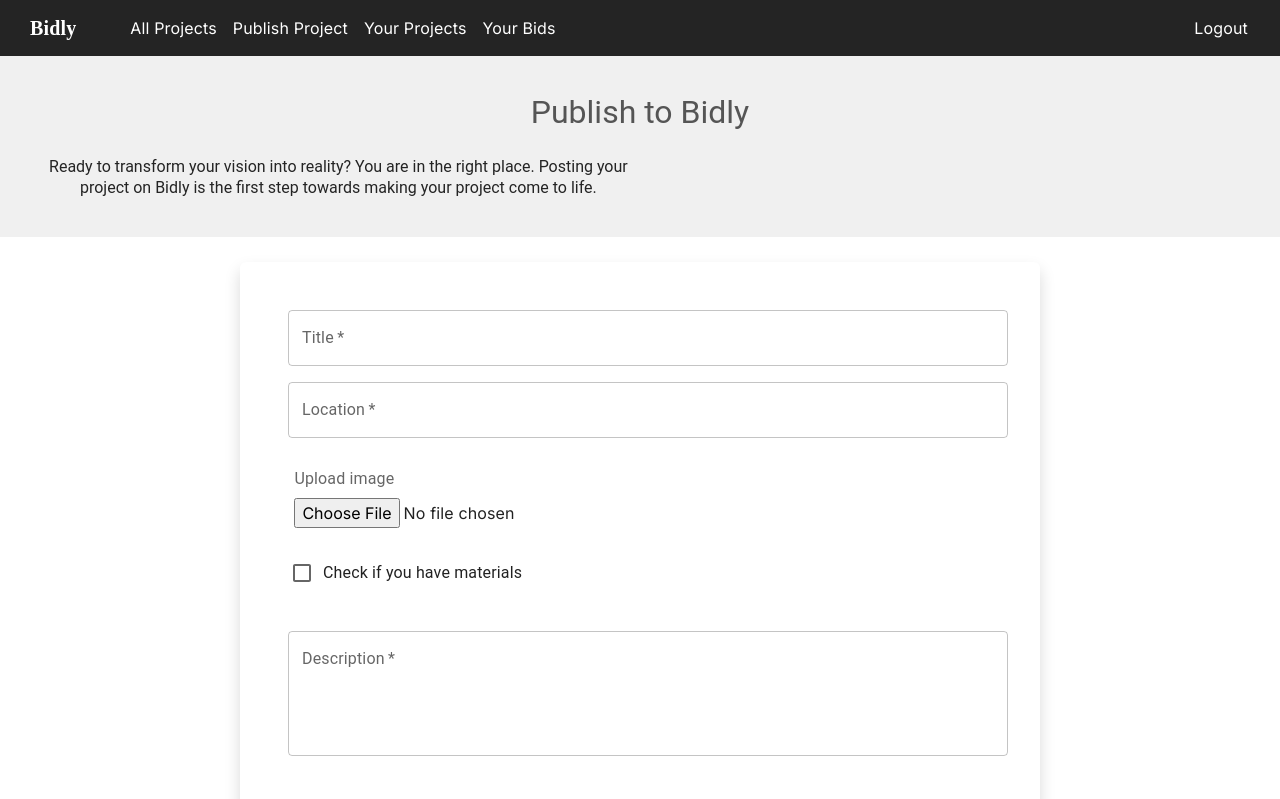
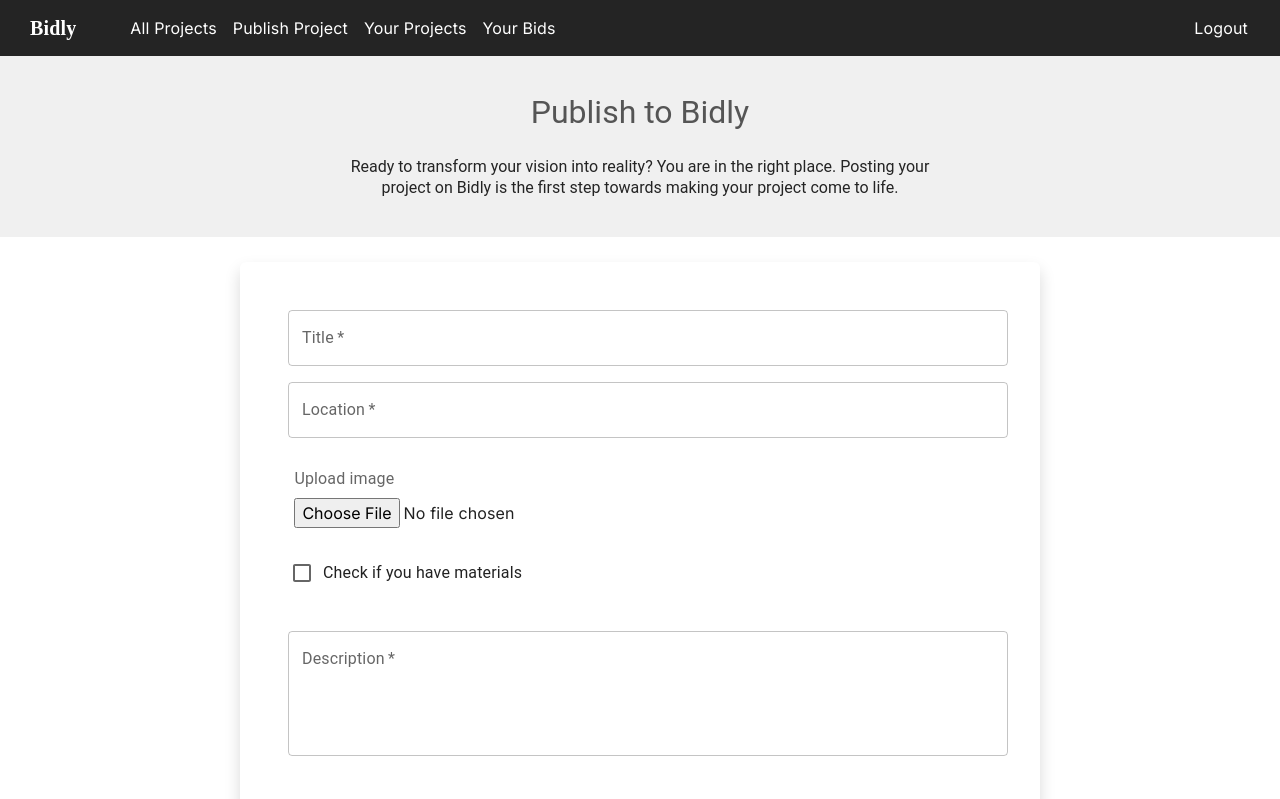
Before and after one commit to Dev-Loaders/Bidly, a Next.js app in the folder client/: page /workspace/publish-project in a window 1280 px wide. Shown: the top 799 px of the page. Built offline with nearby package versions, Linux system fonts and the light colour scheme.

Commit message:
Fix: Fixed all banner margin issues

```diff
--- a/client/app/workspace/bids/Bids.tsx
+++ b/client/app/workspace/bids/Bids.tsx
@@ -72,7 +72,7 @@ export default function UserBids() {
         <Typography
           className="info-box__content"
           variant="h5"
-          style={{ fontSize: "16px", color: "#242424" }}
+          style={{ fontSize: "16px", color: "#242424", margin: '0 auto' }}
         >
           Welcome to your personal bidding page, where we have gathered all the
           projects you have placed bids on. This is your hub to track the
--- a/client/app/workspace/page.tsx
+++ b/client/app/workspace/page.tsx
@@ -81,7 +81,7 @@ export default function Workspace() {
         <Typography
           className="info-box__content"
           variant="h5"
-          style={{ fontSize: "16px", color: "#242424" }}
+          style={{ fontSize: "16px", color: "#242424", margin: '0 auto' }}
         >
           Each project listed here is a chance to showcase your expertise, help
           your neighbors, and grow your business all at once. Explore the posts
--- a/client/app/workspace/publish-project/JobForm.tsx
+++ b/client/app/workspace/publish-project/JobForm.tsx
@@ -130,7 +130,7 @@ export const JobForm = () => {
         <Typography
           className="info-box__content"
           variant="h5"
-          style={{ fontSize: "16px", color: "#242424" }}
+          style={{ fontSize: "16px", color: "#242424", margin: '0 auto' }}
         >
           Ready to transform your vision into reality? You are in the right
           place. Posting your project on Bidly is the first step towards making
--- a/client/app/workspace/user-projects/page.tsx
+++ b/client/app/workspace/user-projects/page.tsx
@@ -65,7 +65,7 @@ export default function UserJobs() {
         <Typography
           className="info-box__content"
           variant="h5"
-          style={{ fontSize: "16px", color: "#242424" }}
+          style={{ fontSize: "16px", color: "#242424", margin: '0 auto' }}
         >
           Welcome to your project dashboard on Bidly. This is where you can see
           all the projects you have posted and keep track of their progress.
```
